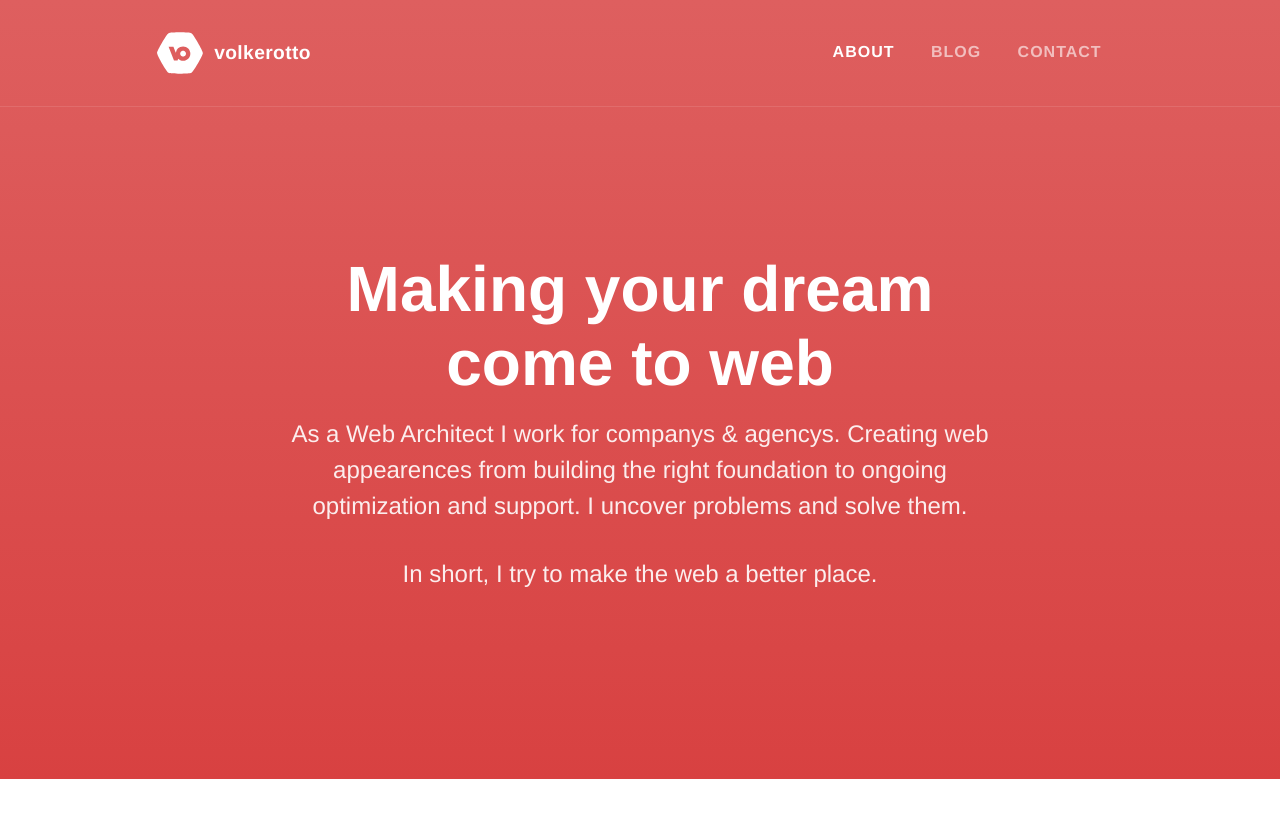
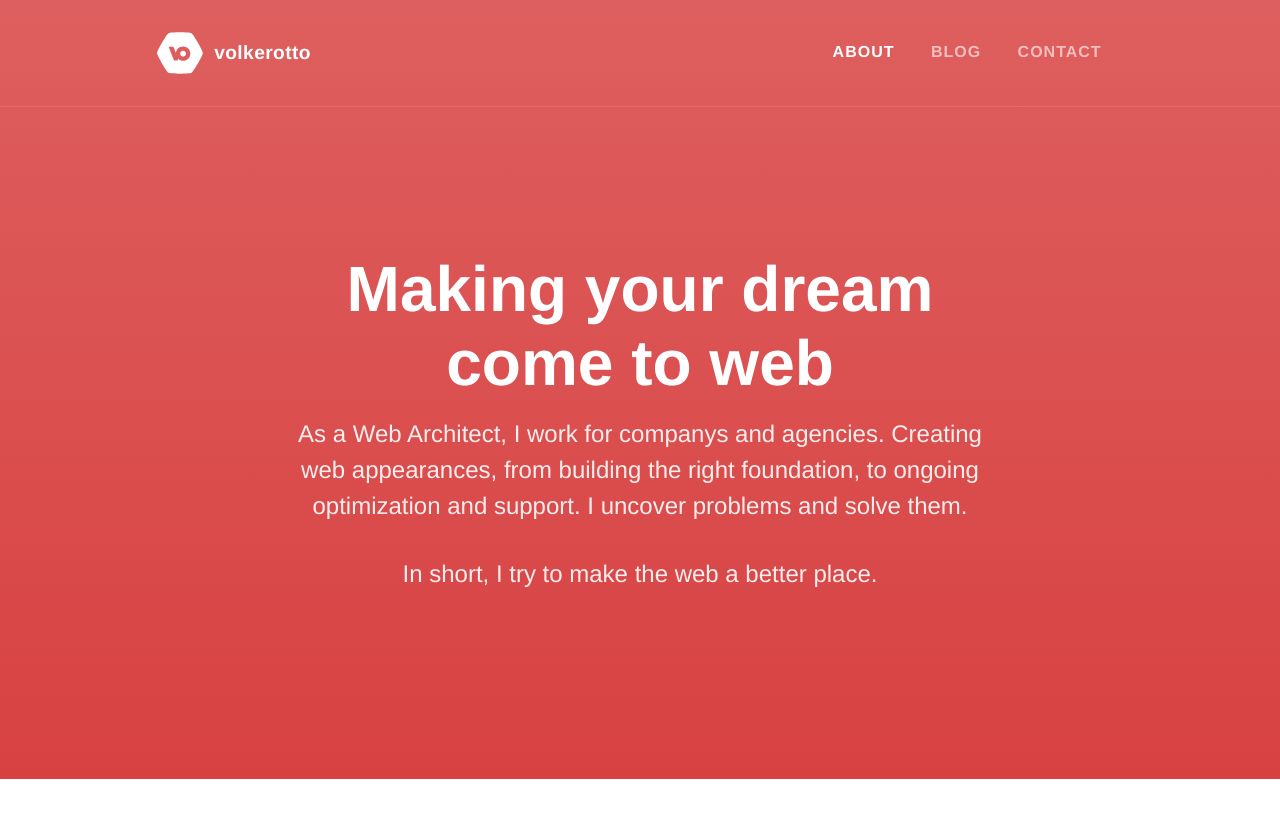
Before and after one commit to l4ci/l4ci.github.io, a Jekyll site: the page built from index.html, in a window 1280 px wide and 900 px high. Shown: the top 818 px of the window. Built offline with Jekyll 4.4.1, drawn with Linux system fonts in a browser that asks for light colours; nearby versions of some CDN libraries; Markdown is read by kramdown in place of the engine named in the settings; the list of posts is cut into pages by our own code; some of the changed text lies outside the part shown.

Commit message:
fixed so many typos 😧

```diff
--- a/humans.txt
+++ b/humans.txt
@@ -8,6 +8,6 @@
 # TECHNOLOGY COLOPHON
 
     CSS3, HTML5, SASS, JS
-    jQuery, Normalize.css
+    Normalize.css
     Codekit, Sublime Text
     Github, Jekyll
--- a/index.html
+++ b/index.html
@@ -7,7 +7,7 @@ layout: default
     <div class="row">
       <div class="col">
         <h1>Making your dream<br> come to web</h1>
-        <p class="lead">As a Web Architect I work for companys &amp; agencys. Creating web appearences from building the right foundation to ongoing optimization and support. I uncover problems and solve them.</p>
+        <p class="lead">As a Web Architect, I work for companys and agencies. Creating web appearances, from building the right foundation, to ongoing optimization and support. I uncover problems and solve them.</p>
         <p class="lead">In short, I try to make the web a better place.</p>
       </div><!-- .col -->
     </div><!-- .row -->
@@ -60,7 +60,7 @@ layout: default
           <div class="col-75">
               <h2>My Clients</h2>
               <p class="lead">
-                I work with corporations, institutions and startups in a wide range of industries. Here are some of the clients I have had the pleasure working with:
+                I work with corporations, institutions and startups in a wide range of industries. Here are some of the clients, I have had the pleasure working with:
               </p>
           </div><!-- .col -->
       </div><!-- .row -->
```
Also changed, not shown: other parts of index.html (+4 -4 lines).
